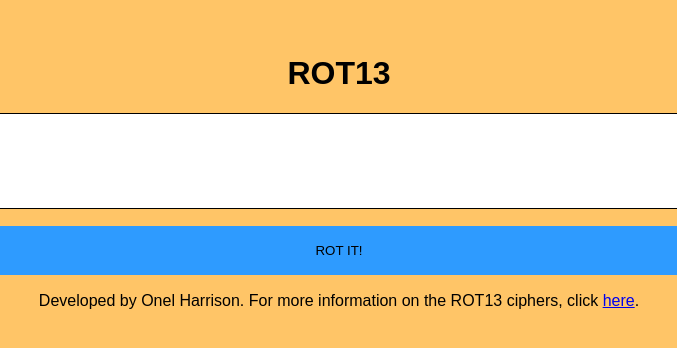
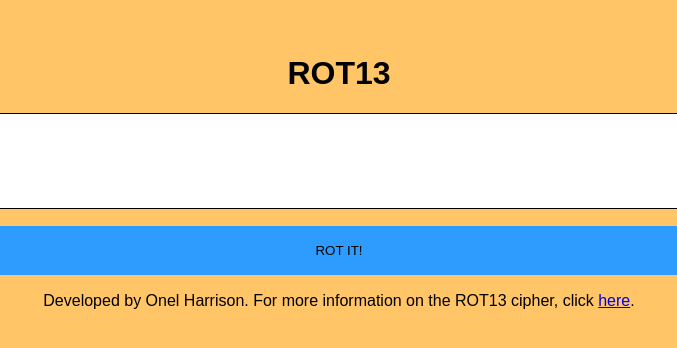
Before and after one commit to oharrison/ROT13, a plain HTML site: page index.html in a window 1280 px wide. Shown: the full height of the page, 301-978 px from the left. Drawn offline with Linux system fonts and the light colour scheme.

Commit message:
Correct typo

```diff
--- a/index.html
+++ b/index.html
@@ -15,7 +15,7 @@
                     <button id="rotit">ROT IT!</button>
             </div>
             <div id="credit">
-			    <p>Developed by Onel Harrison. For more information on the ROT13 ciphers, click <a href="https://en.wikipedia.org/wiki/ROT13" target="_blank">here</a>.</p>
+			    <p>Developed by Onel Harrison. For more information on the ROT13 cipher, click <a href="https://en.wikipedia.org/wiki/ROT13" target="_blank">here</a>.</p>
 			</div>
         </div>
         <script type="text/javascript" src="js/app.js"></script>
```
